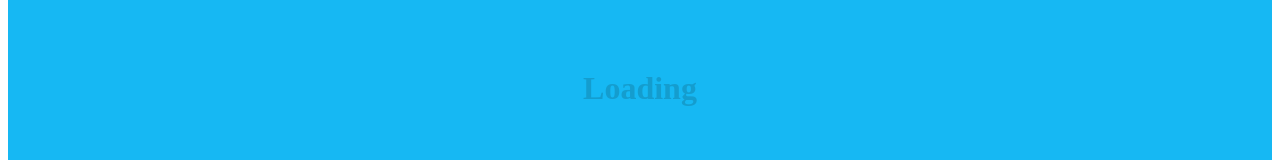
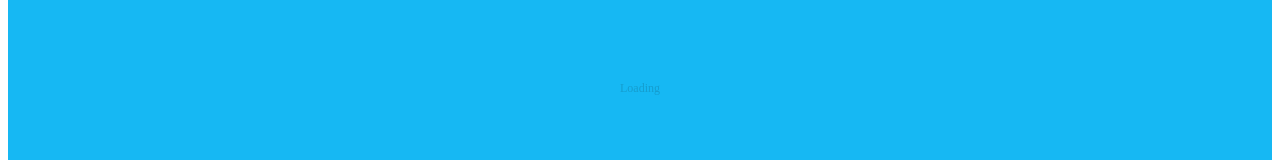
Before and after one commit to Thatooine/thatooinemaake.com, a Next.js app: page / in a window 1280 px wide. Shown: the part 320-480 px from the top of the page. Built offline with nearby package versions, Linux system fonts and the light colour scheme.

Commit message:
blinking loading

```diff
--- a/components/Loader/v1/index.tsx
+++ b/components/Loader/v1/index.tsx
@@ -1,16 +1,23 @@
-import {useSpring,animated} from "react-spring";
+import {useSpring, animated} from "react-spring";
 
 export const FancyLoader = () => {
     const props = useSpring({
         loop: true,
         to: [
-            { opacity: 1, color: 'rgb(80,80,80)' },
-            { opacity: 0, color: 'rgb(0,0,0)' },
+            {opacity: 1, color: 'rgb(80,80,80)'},
+            {opacity: 0, color: 'rgb(0,0,0)'},
         ],
-        from: { opacity: 0, color: '#16b8f3' },
+        from: {opacity: 0, color: '#16b8f3'},
     })
 
     return (
-     <animated.h1 style={props}>Loading</animated.h1>
+        <animated.div style={props}>
+            <div
+                style={{
+                    fontFamily: "Papyrus",
+                    fontSize: '12px',
+                }}
+            >Loading</div>
+        </animated.div>
     )
 }
```
